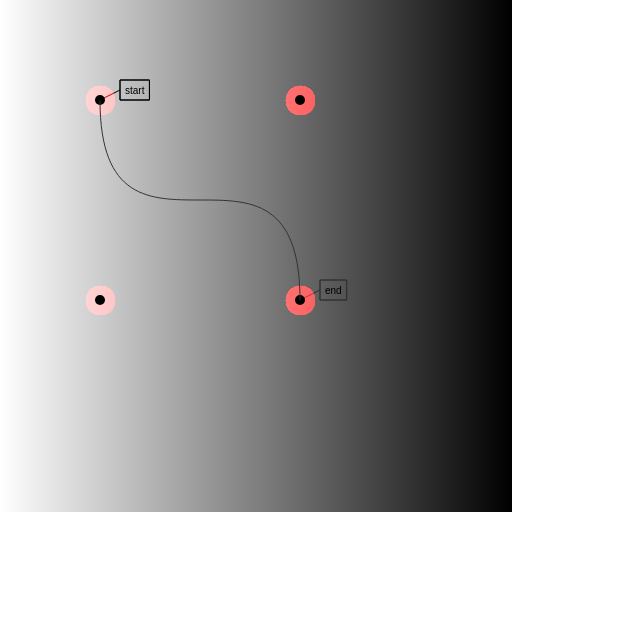
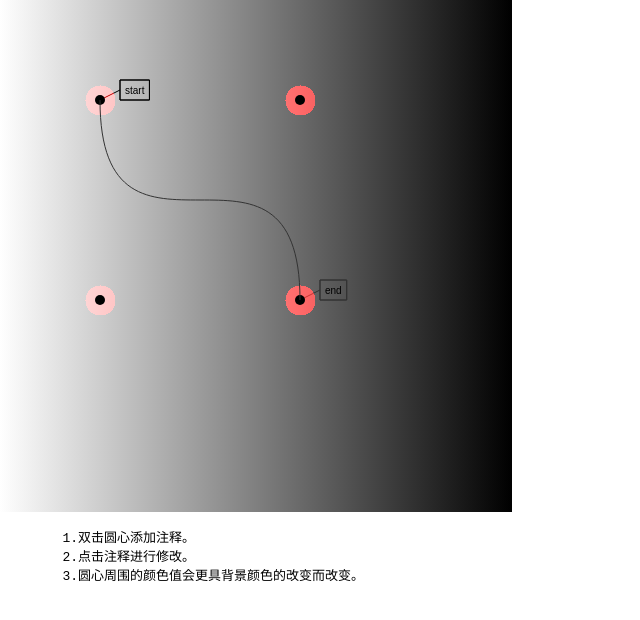
Before and after one commit to WKlili/canvas_Interview, a website built with webpack: page index.html in a window 1280 px wide. Shown: the whole page, without its empty margins (0-640 px from the left). Built offline with nearby package versions, Linux system fonts and the light colour scheme.

Commit message:
feature: add some tips

```diff
--- a/index.html
+++ b/index.html
@@ -19,5 +19,13 @@
   </head>
   <body>
     <canvas width="512" height="512" id="canvas"></canvas>
+    <div>
+      <pre>
+
+        1.双击圆心添加注释。
+        2.点击注释进行修改。
+        3.圆心周围的颜色值会更具背景颜色的改变而改变。
+      </pre>
+    </div>
   </body>
 </html>
```
